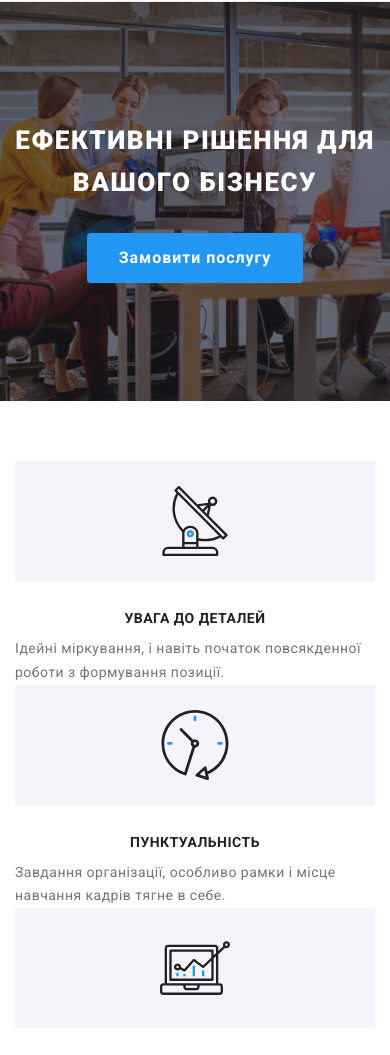
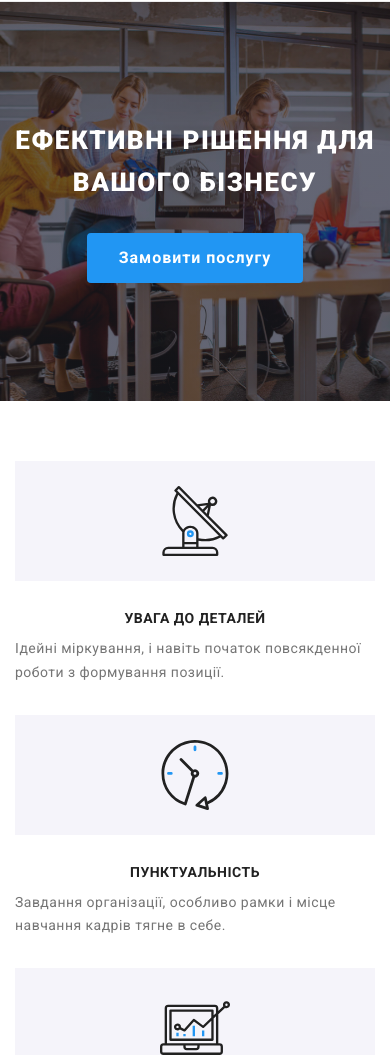
Before and after one commit to danya-yablonskiy/goit-markup-hw-08, a plain HTML site: page index.html in a window 390 px wide. Shown: the part 58-1113 px from the top of the page. Drawn offline with nearby package versions, Linux system fonts and the light colour scheme; files that its build step writes are made by us from their sources.

Commit message:
_positionStylesStudio.scss

```diff
--- a/sass/base/_positionStylesStudio.scss
+++ b/sass/base/_positionStylesStudio.scss
@@ -26,6 +26,8 @@
   }
 }
 
+
+
 .list-decisions__item{
 
   @media screen and (min-width: 768px) {
@@ -36,6 +38,12 @@
     margin-right: 30px;
   }
 
+}
+
+@media screen and (max-width: 767px) {
+  .list-decisions__item:not(:last-child) {
+    margin-bottom: 30px;
+  }
 }
 
 .list-footer__item:not(:last-child) {
```
